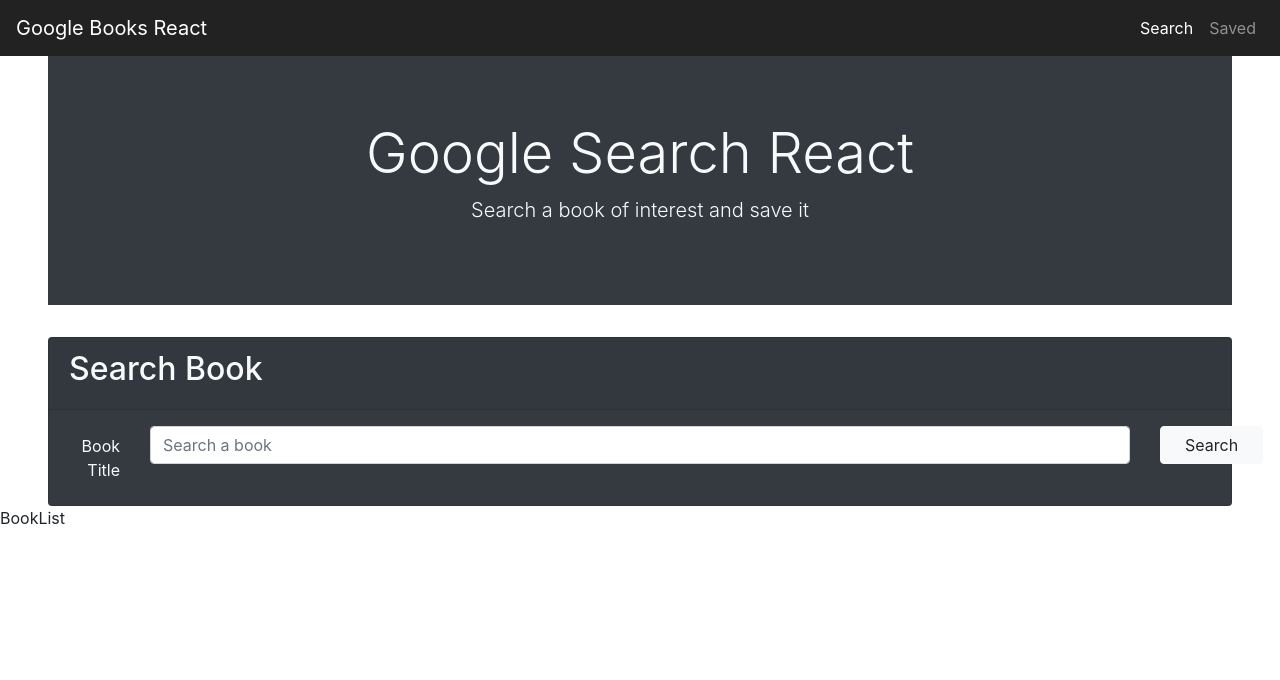
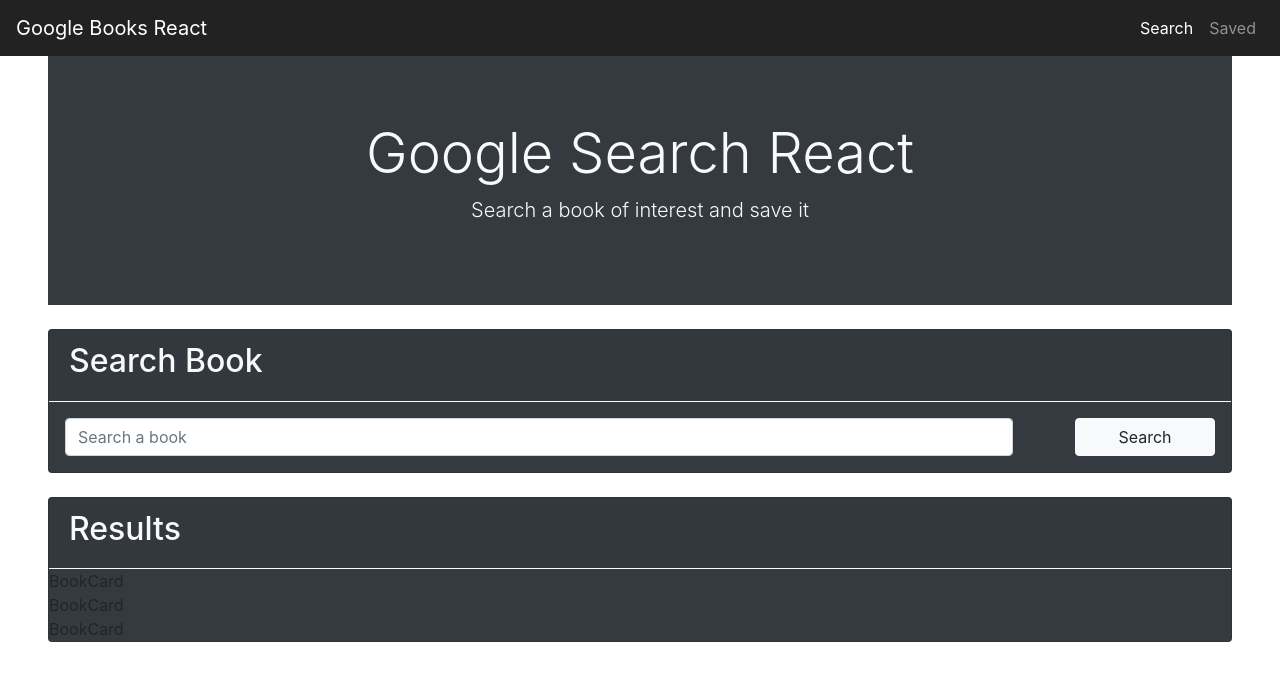
Before and after one commit to runescape11111/google-books-react, a React (Create React App) app in the folder client/: page / in a window 1280 px wide. Shown: the top 680 px of the page. Built offline with nearby package versions, Linux system fonts and the light colour scheme.

Commit message:
made card header and book card components

```diff
--- /dev/null
+++ b/client/src/components/BookCard/index.js
@@ -0,0 +1,9 @@
+function BookCard() {
+    return (
+        <div>
+            BookCard
+        </div>
+    )
+};
+
+export default BookCard;
--- a/client/src/components/BookList/index.js
+++ b/client/src/components/BookList/index.js
@@ -1,6 +1,14 @@
+import BookCard from "../BookCard";
+import CardHeader from "../CardHeader";
+
 function BookList() {
     return (
-        <div>BookList</div>
+        <div className="card bg-dark mx-5">
+            <CardHeader>Results</CardHeader>
+            <BookCard />
+            <BookCard />
+            <BookCard />
+        </div>
     )
 };
 
--- /dev/null
+++ b/client/src/components/CardHeader/index.js
@@ -0,0 +1,11 @@
+function CardHeader({children}) {
+    return (
+        <div className="card-header border-light">
+            <h2 className="text-light">
+                {children}
+            </h2>
+        </div>
+    )
+};
+
+export default CardHeader;
--- a/client/src/components/Jumbotron/index.js
+++ b/client/src/components/Jumbotron/index.js
@@ -1,6 +1,6 @@
 function Jumbotron() {
     return (
-        <div className="jumbotron jumbotron-fluid bg-dark mx-5">
+        <div className="jumbotron jumbotron-fluid bg-dark mx-5 mb-4">
             <div className="container">
                 <h1 className="display-4 text-light text-center">Google Search React</h1>
                 <p className="lead text-light text-center">Search a book of interest and save it</p>
--- a/client/src/components/SearchForm/index.js
+++ b/client/src/components/SearchForm/index.js
@@ -1,20 +1,17 @@
+import CardHeader from "../CardHeader";
+
 function SearchForm() {
     return (
-        <div className="card bg-dark mx-5">
-            <div className="card-header">
-                <h2 className="text-light">
-                    Search Book
-                </h2>
-            </div>
+        <div className="card bg-dark mx-5 mb-4">
+            <CardHeader>Search Book</CardHeader>
             <div className="card-text">
                 <form>
                     <div className="form-group row">
-                        <label htmlFor="search-book" className="col-sm-1 col-form-label text-light text-right pt-4">Book Title</label>
-                        <div className="col-sm-10 pt-3">
-                            <input type="text" className="form-control" id="search-book" placeholder="Search a book" />
+                        <div className="d-flex col-12 col-md-9 col-lg-10 col-xl-10 pt-3">
+                            <input type="text" className="form-control flex-grow-1 mx-3" id="search-book" placeholder="Search a book" />
                         </div>
-                        <div className="col-sm-1 pt-3">
-                            <button type="submit" className="btn btn-light px-4">Search</button>
+                        <div className="d-flex col-12 col-md-3 col-lg-2 col-xl-2 pt-3">
+                            <button type="submit" className="btn btn-light flex-grow-1 mx-3">Search</button>
                         </div>
                     </div>
                 </form>
```
